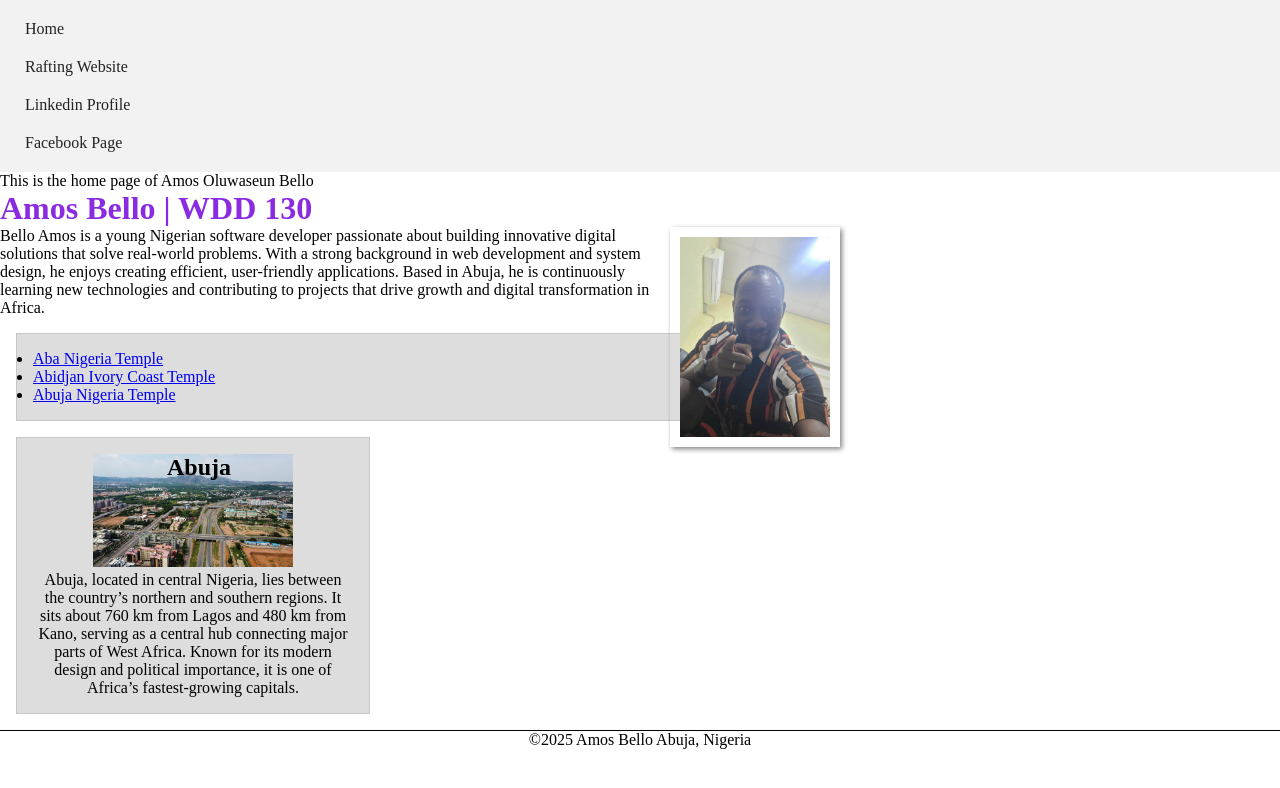
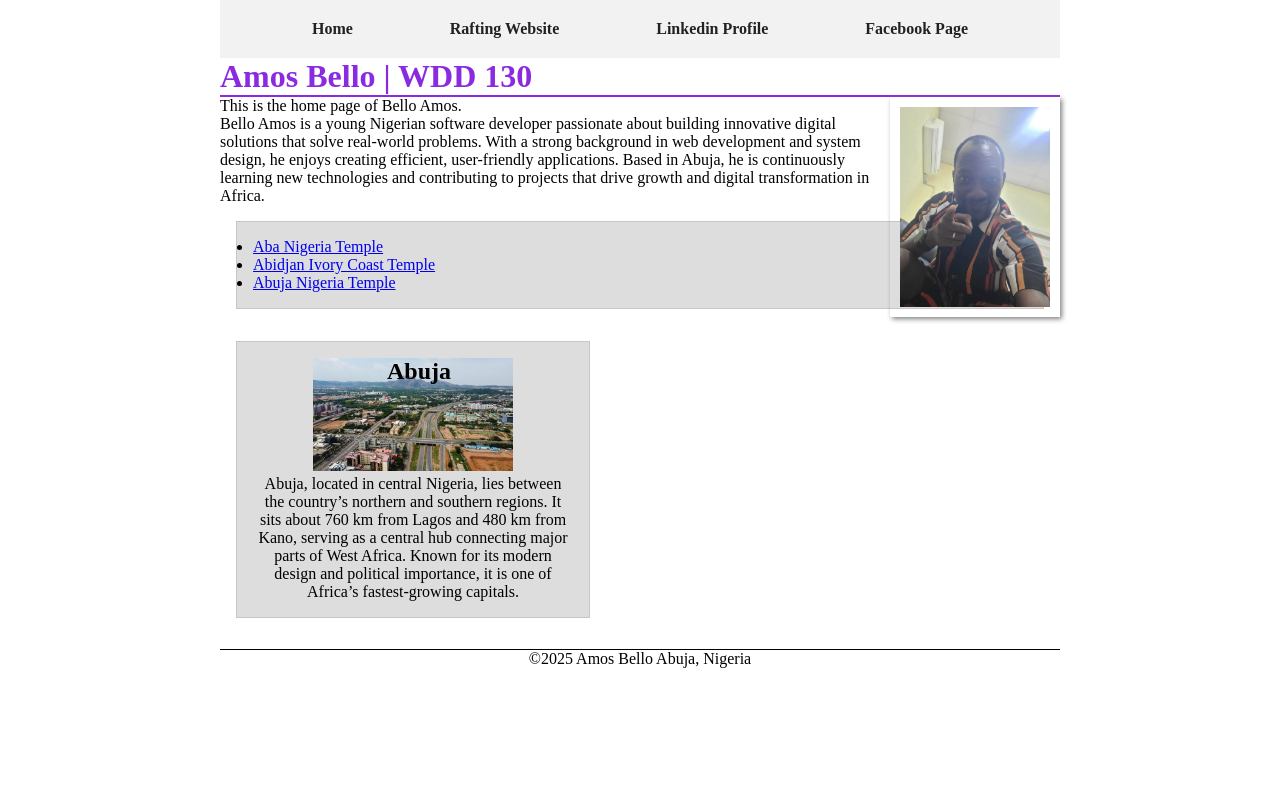
Before and after one commit to Emos33/wdd130, a plain HTML site: page index.html in a window 1280 px wide. Drawn offline with Linux system fonts and the light colour scheme.

Commit message:
flexbox and grid

```diff
--- a/index.html
+++ b/index.html
@@ -20,12 +20,15 @@
 
         </nav>
     </header>
-    <p>This is the home page of Amos Oluwaseun Bello</p>
 
 
+    <div class="grid">
         <main>
             <h1> Amos Bello | WDD 130</h1>
             <img src="images/profile.jpg" alt="passport photo of Amos Bello" width="200">
+            <p>This is the home page of Bello Amos.</p>
+
+
             <p>
                 Bello Amos is a young Nigerian software developer passionate about building
                 innovative digital solutions that solve real-world problems. With a strong background in
@@ -63,6 +66,8 @@
             </p>
 
         </aside>
+
+    </div>
     <footer>
         <p>&copy;2025 Amos Bello Abuja, Nigeria</p>
 
--- a/styles/styles.css
+++ b/styles/styles.css
@@ -11,6 +11,11 @@
 
 }
 
+.grid{
+  display: grid;
+  align-items: center;
+}
+
 main {
     max-width: 840px;
 
@@ -19,6 +24,9 @@ main {
 nav {
   background-color: #f2f2f2;
   padding: 10px;
+  display: flex;
+  justify-content: space-evenly;
+  align-items: center;
 }
 
 nav a {
@@ -26,6 +34,8 @@ nav a {
   color: #222;
   padding: 10px 15px;
   display: block;
+  font-weight: 700;
+
 
 }
 
@@ -68,7 +78,16 @@ main img {
 }
 
 p {padding: 0; clear: left}
-h1 { color: blueviolet}
+h1 { color: blueviolet;
+    border-bottom: 2px solid blueviolet;
+
+
+}
+
+header, .grid, footer {
+  max-width: 840px;
+  margin: 0 auto;
+}
 
 footer {
     margin-top: 15px;
```
Lines whose indentation alone changed are shown as unchanged.
